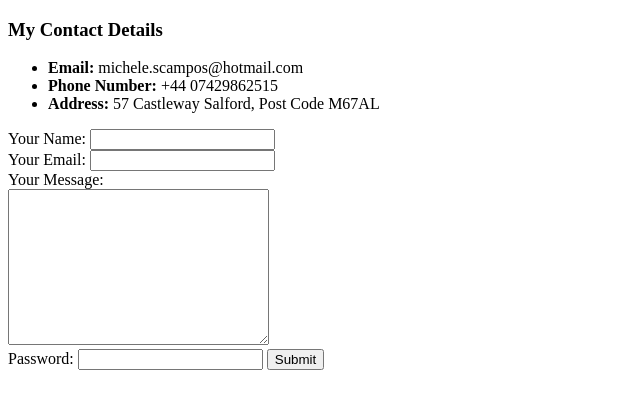
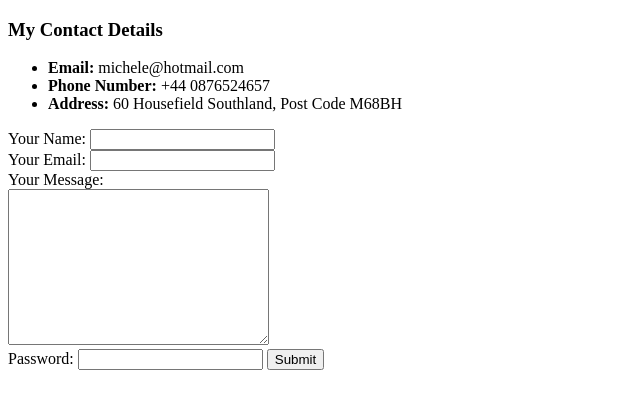
Before and after one commit to michelescampos/cv, a plain HTML site: page Contactme.html in a window 1280 px wide. Shown: the whole page, without its empty margins (0-640 px from the left). Drawn offline with Linux system fonts and the light colour scheme.

Commit message:
Add files via upload

```diff
--- a/Contactme.html
+++ b/Contactme.html
@@ -11,11 +11,11 @@
 
   <ul>
     <li>
-      <strong>Email:</strong> michele.scampos@hotmail.com
+      <strong>Email:</strong> michele@hotmail.com
     </li>
-    <li><strong>Phone Number:</strong> +44 07429862515</li>
-    <li><strong>Address:</strong> 57 Castleway
-      Salford, Post Code M67AL</li>
+    <li><strong>Phone Number:</strong> +44 0876524657</li>
+    <li><strong>Address:</strong> 60 Housefield
+      Southland, Post Code M68BH</li>
   </ul>
   </h3>
 
```
